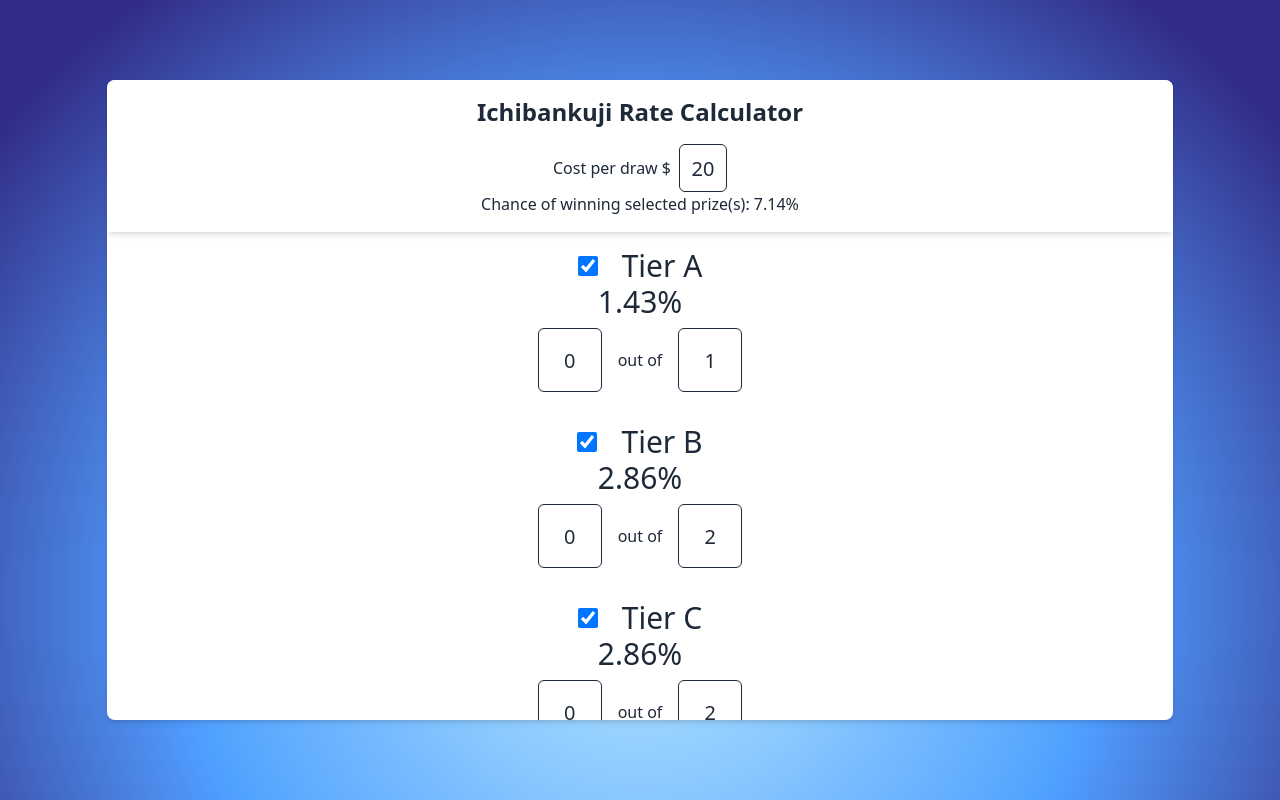
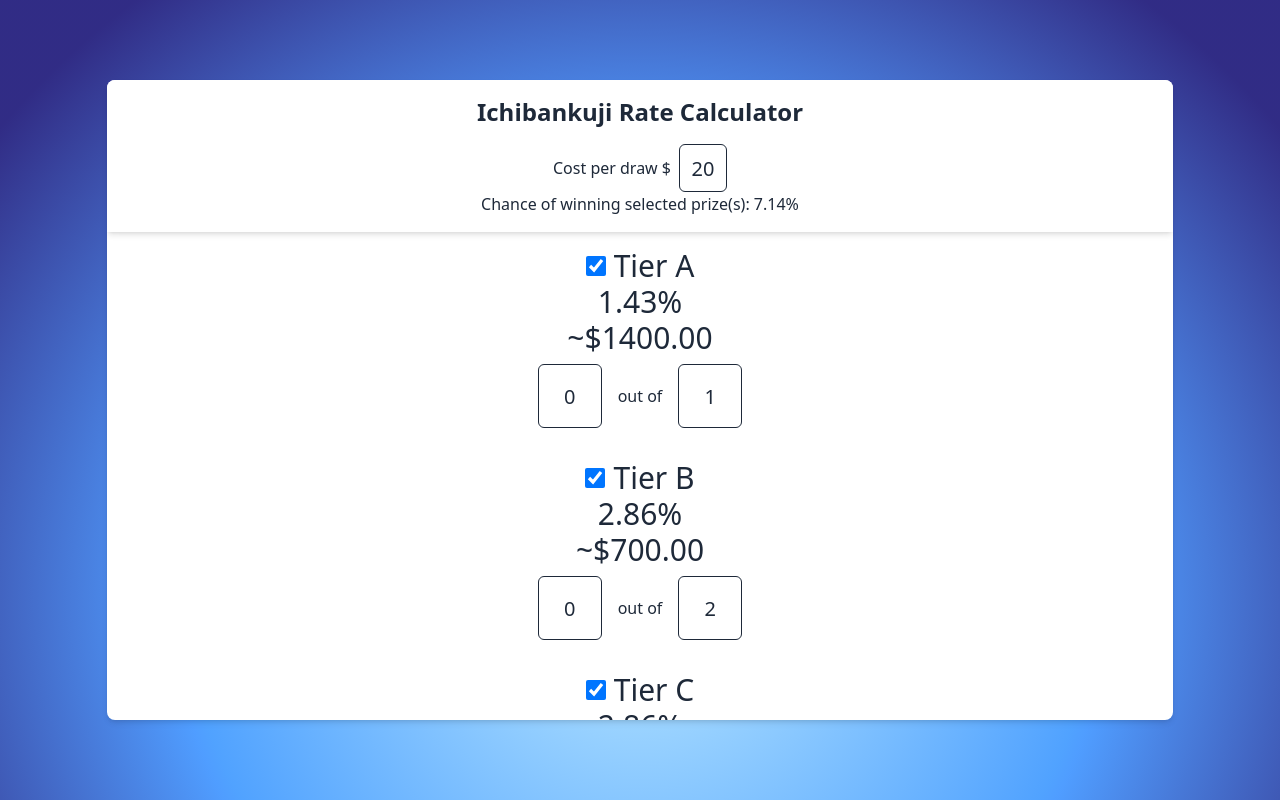
Before and after one commit to andy02chen/ichibankuji_calculator, a React (Vite) app: page / in a window 1280 px wide. Built offline with nearby package versions, Linux system fonts and the light colour scheme.

Commit message:
added estimated cost

```diff
--- a/src/App.tsx
+++ b/src/App.tsx
@@ -3,7 +3,7 @@ import Rates from "./components/Rates"
 function App() {
   return (
     <div className="h-screen w-screen flex items-center justify-center bg-radial-[at_50%_75%] from-sky-200 via-blue-400 to-indigo-900 to-90% text-gray-800 ">
-      <div className="bg-white rounded-lg shadow-md max-h-[80vh] overflow-auto w-5/6 max-w-[75w]">
+      <div className="bg-white rounded-lg shadow-md max-h-[80vh] overflow-auto w-5/6 max-w-[75w] select-none">
         <Rates/>
       </div>
     </div>
--- a/src/components/Rates.tsx
+++ b/src/components/Rates.tsx
@@ -9,7 +9,7 @@ type PrizeTier = {
 
 export default function Rates() {
 
-  // const [rate, setRate] = useState(20);
+  const [cost, setCost] = useState(20);
   const [prizeTiers, setPrizeTiers] = useState<Record<string, PrizeTier>>({
     A: { id: 1, unclaimed: 0, prizes: 1, want: true },
     B: { id: 2, unclaimed: 0, prizes: 2, want: true },
@@ -54,6 +54,10 @@ export default function Rates() {
         unclaimed: value
       }
     }));
+  };
+
+  const handleUpdateRate = (cost: number) => {
+    setCost(cost);
   };
 
   const handleUpdatePrizes = (tierName: string, value: number) => {
@@ -102,8 +106,8 @@ export default function Rates() {
         </h1>
         <div className="flex items-center justify-center gap-2">
           Cost per draw $
-          <input type="number" id="rate" name="rate" className="border w-12 h-12 text-center text-xl rounded-md" min="0" defaultValue={20}/>
-
+          <input type="number" id="rate" name="rate" className="border w-12 h-12 text-center text-xl rounded-md" min="0" defaultValue={20}
+          onChange={(e) => handleUpdateRate(parseFloat(e.target.value))}/>
         </div>
         <div className="flex items-center justify-center gap-2">
           Chance of winning selected prize(s): {totalPrizes > 0 ? ((1 - ((totalPrizes - selectedPrizes) / totalPrizes)) * 100).toFixed(2) + '%' : 'N/A'}
@@ -111,23 +115,24 @@ export default function Rates() {
       </div>
       {Object.entries(prizeTiers).map(([tierName, tier]) => {
         const remaining = Math.max(0, tier.prizes - tier.unclaimed);
+        const chance = totalPrizes > 0 ? ((remaining / totalPrizes) * 100): 0;
 
         return (
           <div key={tier.id} className="py-4 px-2">
             <div className="text-3xl mb-2 bg-e">
-              <div className="flex justify-center items-center gap-4">
+              <div className="flex justify-center items-center">
                 <input
                   type="checkbox"
                   id={tier.id + "_checked"}
                   defaultChecked={tier.want}
-                  className="mr-2 w-5 h-5 text-blue-600 bg-white border-2 border-gray-300 rounded checked:bg-blue-600 checked:border-blue-600"
+                  className="mr-2 w-5 h-5 text-blue-600 bg-white border-2 border-gray-300 rounded checked:bg-blue-600 checked:border-blue-600 cursor-pointer"
                   onChange={(e) => {
                     handleUpdateSelections(tierName, e.target.checked);
                   }}
                 />
-                <label htmlFor={tier.id + "_checked"}>Tier {tierName}</label>
+                <label className="cursor-pointer" htmlFor={tier.id + "_checked"}>Tier {tierName}</label>
                 {(Object.keys(prizeTiers).length === tier.id && tier.id !== 1) &&
-                (<button className="cursor-pointer bg-red-400 text-white font-bold px-1.5 rounded-sm hover:bg-red-500"
+                (<button className="cursor-pointer bg-red-400 text-white font-bold px-1.5 rounded-sm hover:bg-red-500 mx-2"
                 onClick={() => handleRemoveTier()}>
                   &#10005;
                 </button>)
@@ -135,7 +140,8 @@ export default function Rates() {
                 null
                 }
               </div>
-              <h1>{totalPrizes > 0 ? ((remaining / totalPrizes) * 100).toFixed(2) + '%' : '0%'}</h1>
+              <h1>{chance.toFixed(2)  + "%"}</h1>
+              <h1>~${(100/chance * cost).toFixed(2)}</h1>
             </div>
             <div>
               <div className="flex items-center justify-center gap-4">
```
